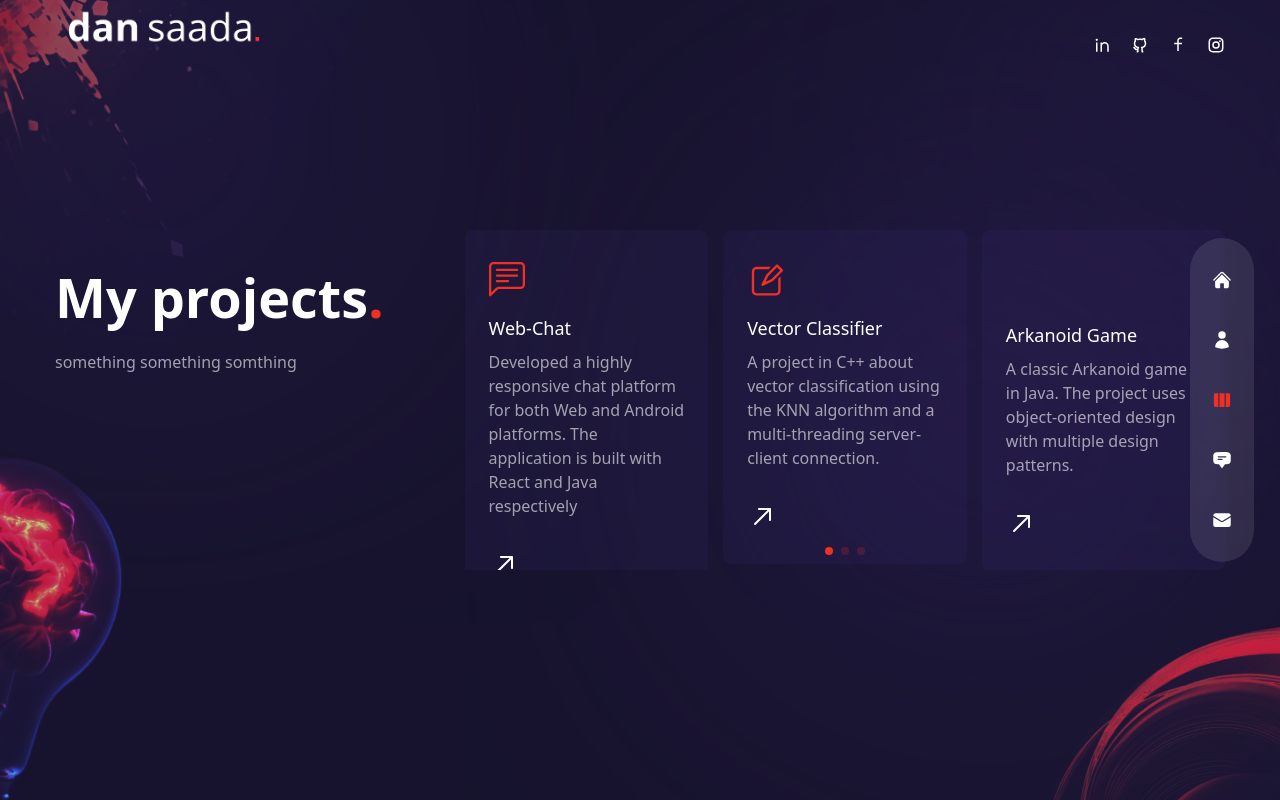
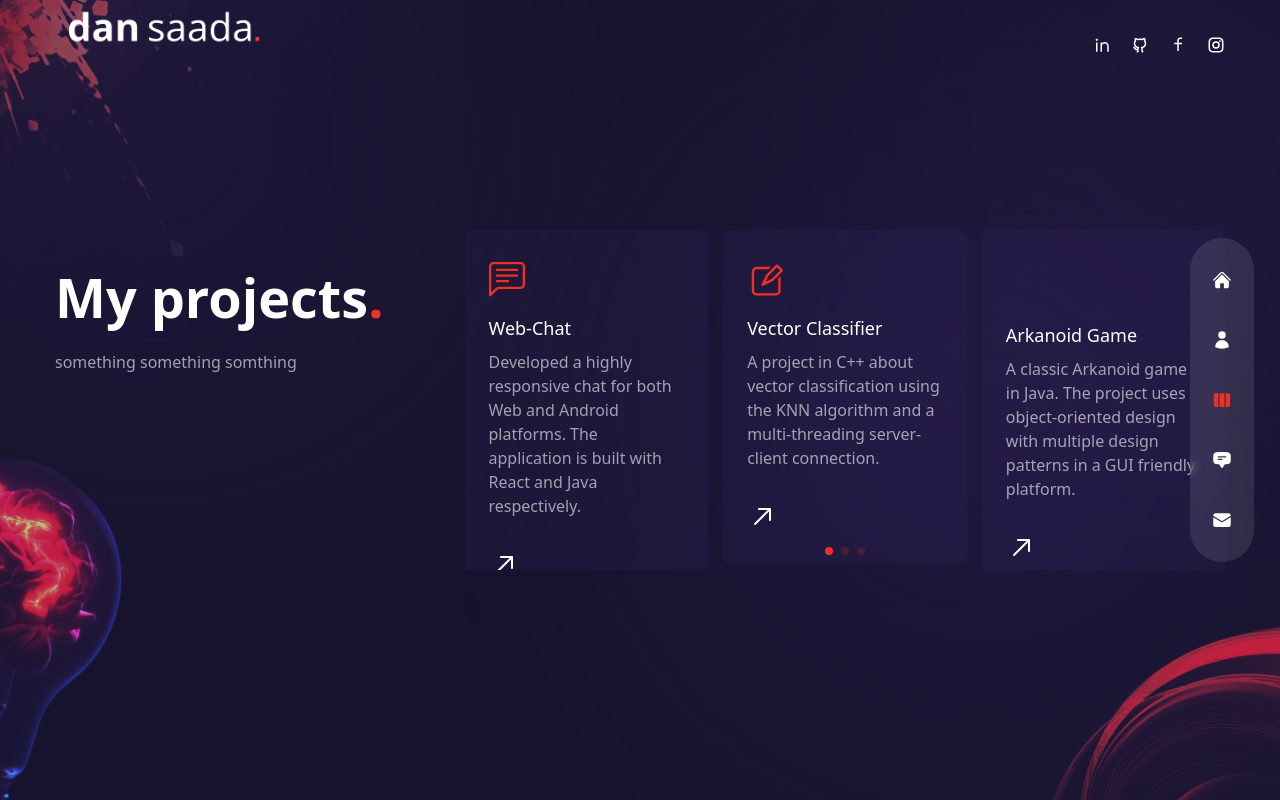
Before and after one commit to DanSaada/Portfolio, a Next.js app: page /work in a window 1280 px wide. Built offline with nearby package versions, Linux system fonts and the light colour scheme; some icons are missing.

Commit message:
fixed the slider horizontal layer

```diff
--- a/components/WorkSlider.js
+++ b/components/WorkSlider.js
@@ -37,19 +37,19 @@ export const workData = [
     icon: <BsChatLeftText />,
     url: 'https://github.com/DanSaada/AppChat-Android',
     title: 'Web-Chat',
-    description: 'Developed a highly responsive chat platform for both Web and Android platforms. The application is built with React and Java respectively',
+    description: 'Developed a highly responsive chat for both Web and Android platforms. The application is built with React and Java respectively.',
   },
   {
     icon: <RxPencil2 />,
     url: 'https://github.com/DanSaada/KNN-Multi-Threading-Server-Classifier',
     title: 'Vector Classifier',
-    description: 'A  project in C++ about vector classification using the KNN algorithm and a multi-threading server-client connection.',
+    description: 'A project in C++ about vector classification using the KNN algorithm and a multi-threading server-client connection.',
   },
   {
     icon: <PiGameController />,
     url: 'https://github.com/DanSaada/Arkanoid-Game',
     title: 'Arkanoid Game',
-    description: 'A classic Arkanoid game in Java. The project uses object-oriented design with multiple design patterns.',
+    description: 'A classic Arkanoid game in Java. The project uses object-oriented design with multiple design patterns in a GUI friendly platform.',
   },
   {
     icon: <VscWordWrap />,
@@ -83,6 +83,8 @@ const WorkSlider = () => {
       freeMode={true}
       pagination={{
         clickable: true,
+        bulletClass: "swiper-pagination-bullet",
+        bulletActiveClass: "swiper-pagination-bullet-active",
       }}
       modules={[FreeMode, Pagination]}
       className='h-[240px] sm:h-[340px]'>
```
